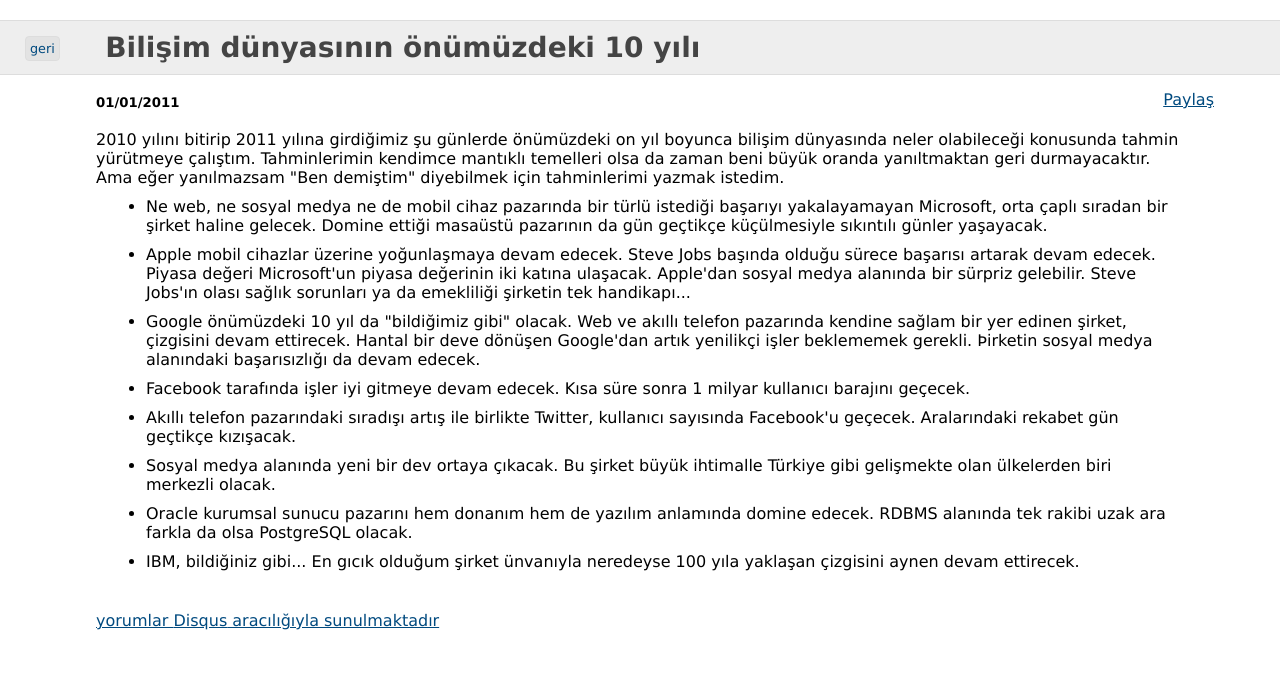
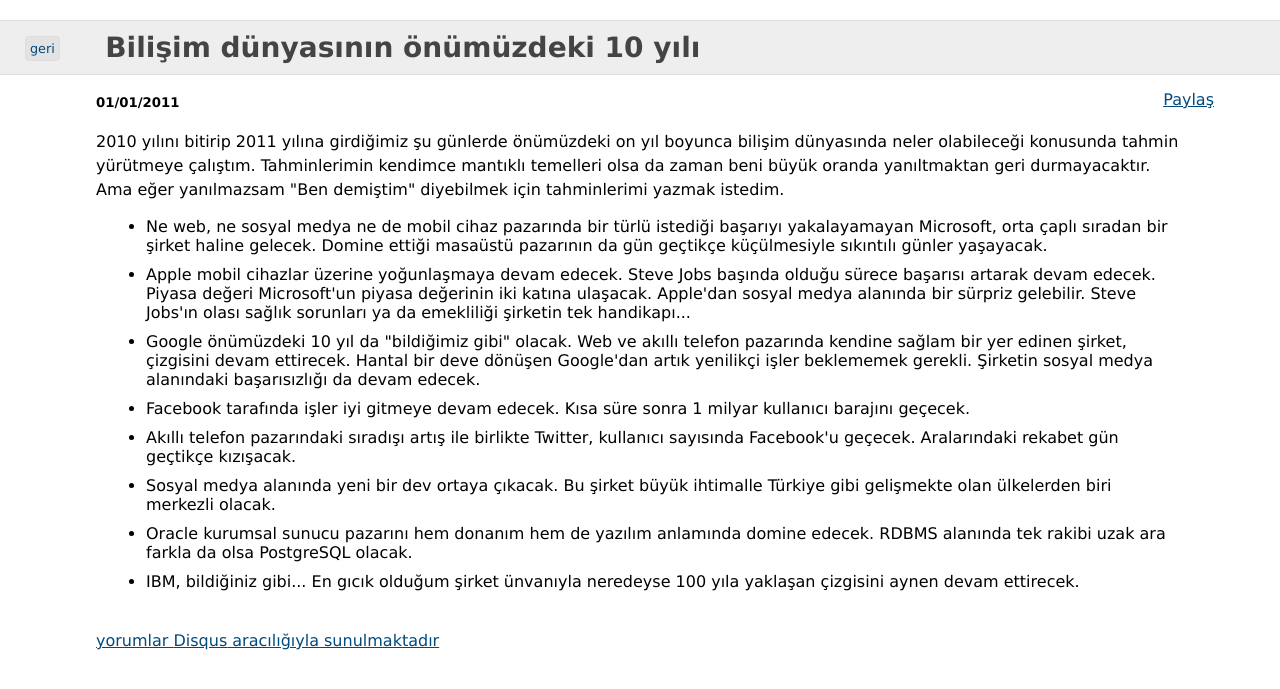
Before and after one commit to fehmicansaglam/fehmicansaglam.github.com, a Jekyll site: the page built from _posts/2011-01-01-bilisim-dunyasinin-onumuzdeki-10-yili.html, in a window 1280 px wide. Shown: the top 689 px of the page. Built offline with Jekyll 4.4.1, drawn with Linux system fonts in a browser that asks for light colours; comment, search, counter and statistics services are not loaded; some of the changed lines change nothing that is shown.

Commit message:
Fix post.

```diff
--- a/_posts/2011-01-01-bilisim-dunyasinin-onumuzdeki-10-yili.html
+++ b/_posts/2011-01-01-bilisim-dunyasinin-onumuzdeki-10-yili.html
@@ -1,25 +1,16 @@
 ---
-meta:
-  dsq_thread_id: "341211223"
-  _edit_last: "1"
-type: post
-title: !binary |
-  QmlsacWfaW0gZMO8bnlhc8SxbsSxbiDDtm7DvG3DvHpkZWtpIDEwIHnEsWzE
-  sQ==
+title: "Bilişim dünyasının önümüzdeki 10 yılı"
+layout: post
+---
 
-status: publish
-layout: post
-published: true
-tags:
-- "canavar'\xC4\xB1n sesi radyosu"
----
-2010 yılını bitirip 2011 yılına girdiğimiz şu günlerde önümüzdeki on yıl boyunca bilişim dünyasında neler olabileceği konusunda tahmin yürütmeye çalıştım. Tahminlerimin kendimce mantıklı temelleri olsa da zaman beni büyük oranda yanıltmaktan geri durmayacaktır. Ama eğer yanılmazsam "Ben demiştim" diyebilmek için tahminlerimi yazmak istedim.
+<p>
+	2010 yılını bitirip 2011 yılına girdiğimiz şu günlerde önümüzdeki on yıl boyunca bilişim dünyasında neler olabileceği konusunda tahmin yürütmeye çalıştım. Tahminlerimin kendimce mantıklı temelleri olsa da zaman beni büyük oranda yanıltmaktan geri durmayacaktır. Ama eğer yanılmazsam "Ben demiştim" diyebilmek için tahminlerimi yazmak istedim.
+</p>
 
-<!--more-->
 <ul>
 	<li>Ne web, ne sosyal medya ne de mobil cihaz pazarında bir türlü istediği başarıyı yakalayamayan Microsoft, orta çaplı sıradan bir şirket haline gelecek. Domine ettiği masaüstü pazarının da gün geçtikçe küçülmesiyle sıkıntılı günler yaşayacak.</li>
 	<li> Apple mobil cihazlar üzerine yoğunlaşmaya devam edecek. Steve Jobs başında olduğu sürece başarısı artarak devam edecek. Piyasa değeri Microsoft'un piyasa değerinin iki katına ulaşacak. Apple'dan sosyal medya alanında bir sürpriz gelebilir. Steve Jobs'ın olası sağlık sorunları ya da emekliliği şirketin tek handikapı...</li>
-	<li> Google önümüzdeki 10 yıl da "bildiğimiz gibi" olacak. Web ve akıllı telefon pazarında kendine sağlam bir yer edinen şirket, çizgisini devam ettirecek. Hantal bir deve dönüşen Google'dan artık yenilikçi işler beklememek gerekli. Þirketin sosyal medya alanındaki başarısızlığı da devam edecek.</li>
+	<li> Google önümüzdeki 10 yıl da "bildiğimiz gibi" olacak. Web ve akıllı telefon pazarında kendine sağlam bir yer edinen şirket, çizgisini devam ettirecek. Hantal bir deve dönüşen Google'dan artık yenilikçi işler beklememek gerekli. Şirketin sosyal medya alanındaki başarısızlığı da devam edecek.</li>
 	<li> Facebook tarafında işler iyi gitmeye devam edecek. Kısa süre sonra 1 milyar kullanıcı barajını geçecek.</li>
 	<li> Akıllı telefon pazarındaki sıradışı artış ile birlikte Twitter, kullanıcı sayısında Facebook'u geçecek. Aralarındaki rekabet gün geçtikçe kızışacak.</li>
 	<li> Sosyal medya alanında yeni bir dev ortaya çıkacak. Bu şirket büyük ihtimalle Türkiye gibi gelişmekte olan ülkelerden biri merkezli olacak.</li>
```
